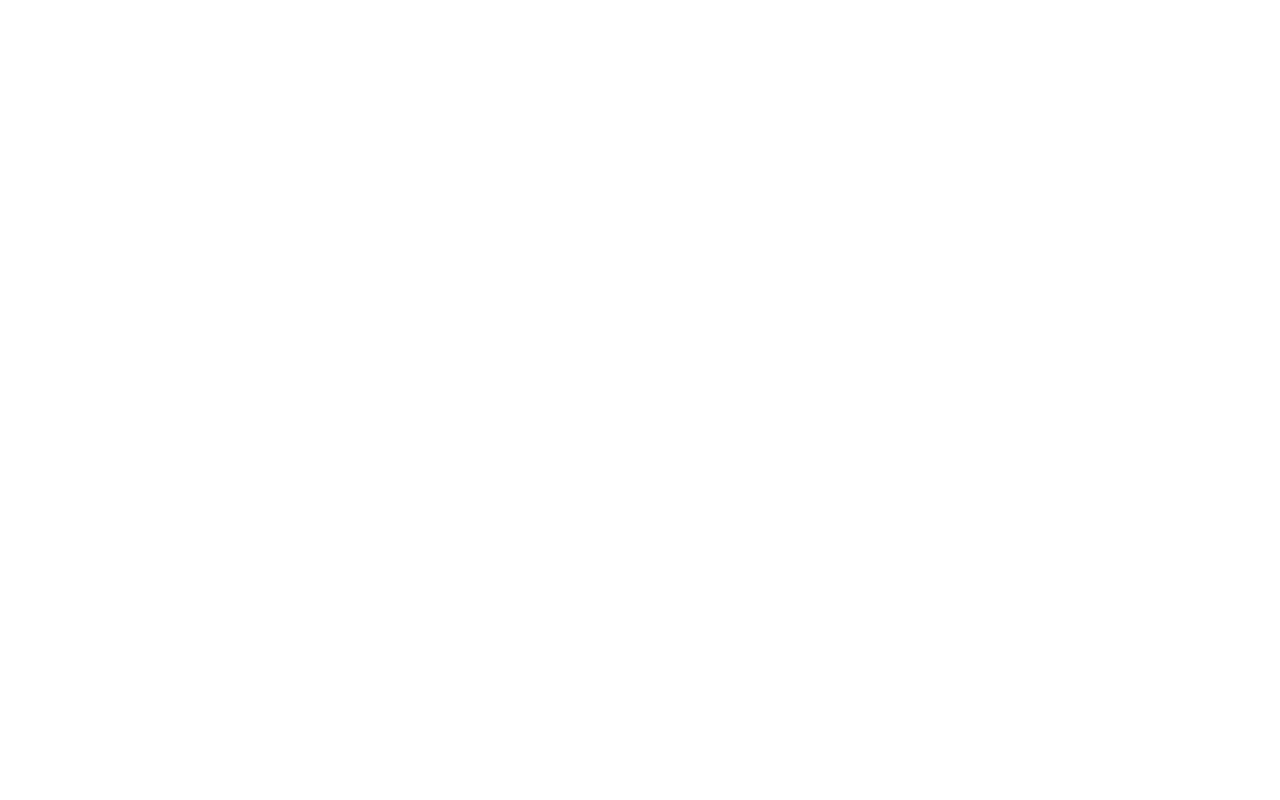
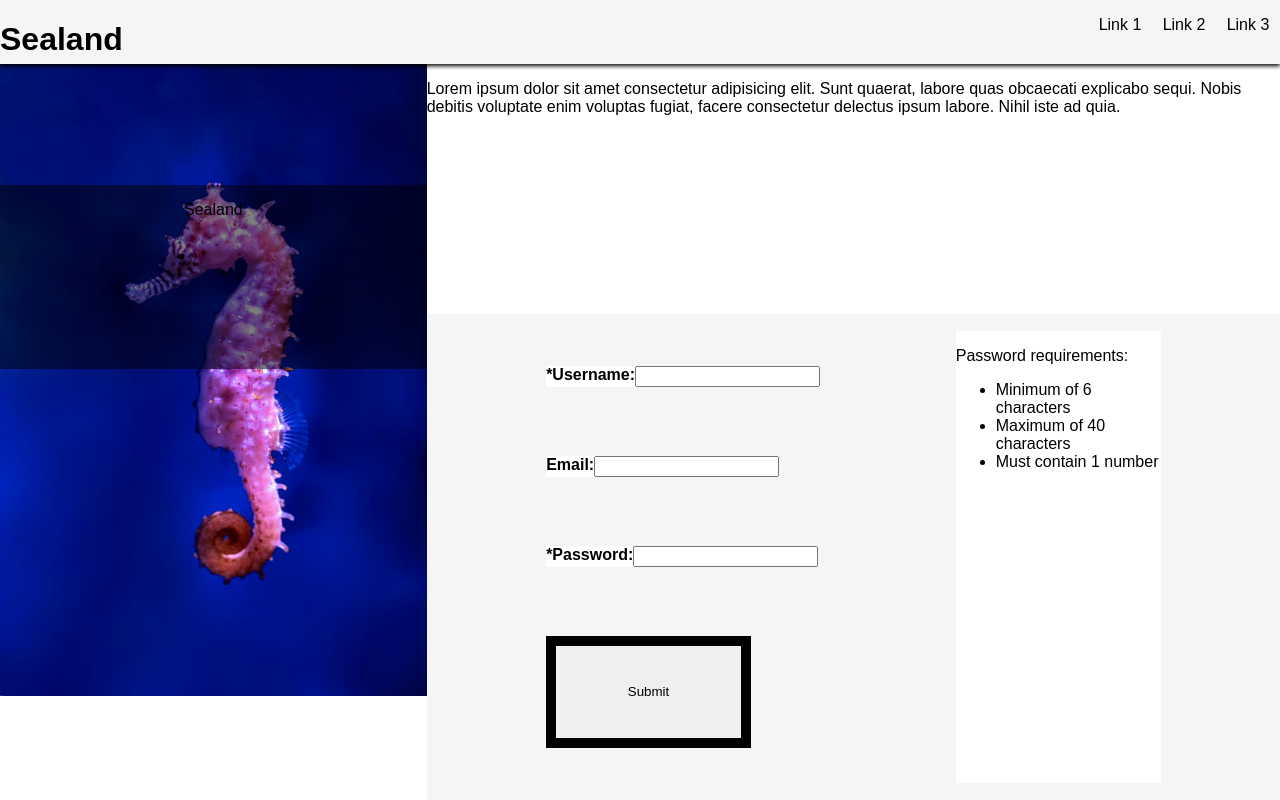
Before and after one commit to cheesyballer/odin-sign-up, a plain HTML site: page index.html in a window 1280 px wide. Drawn offline with Linux system fonts and the light colour scheme.

Commit message:
feat: position content and add placeholder text

```diff
--- a/index.html
+++ b/index.html
@@ -3,9 +3,62 @@
 <head>
     <meta charset="UTF-8">
     <meta name="viewport" content="width=device-width, initial-scale=1.0">
+    <link rel="stylesheet" href="style.css">
     <title>Sealand | Sign-up</title>
 </head>
 <body>
+    <div class="header">
+        <div id="home_button">
+            <h1>Sealand</h1>
+        </div>
+        <div id="links">
+            <p>Link 1</p>
+            <p>Link 2</p>
+            <p>Link 3</p>
+        </div>
+    </div>
 
+    <div class="content">
+        <div class="picture">
+            <img src="seahorse.jpg" alt="A picture of a seahorse">
+            <div id="text_over_image">
+                <p id="cool_text">Sealand</p>
+            </div>
+        </div>
+        <div class="text">
+            <div class="call_to_action">
+                <p>Lorem ipsum dolor sit amet consectetur adipisicing elit. Sunt quaerat, labore quas obcaecati explicabo sequi. Nobis debitis voluptate enim voluptas fugiat, facere consectetur delectus ipsum labore. Nihil iste ad quia.</p>
+            </div>
+            <div class="form">
+                <form action="" method="post">
+                    <div>
+                        <div><label for="username"><b>*Username:</b></label></div>
+                        <input type="text" name="username" id="user">
+                    </div>
+
+                    <div>
+                        <div><label for="email"><b>Email:</b></label></div>
+                        <input type="email" name="email" id="email">
+                    </div>
+
+                    <div>
+                        <div><label for="password"><b>*Password:</b></label></div>
+                        <input type="password" name="password" id="pw">
+                    </div>
+
+                    <button type="submit">Submit</button>
+                </form>
+
+                <div>
+                    <p>Password requirements:</p>
+                    <ul>
+                        <li>Minimum of 6 characters</li>
+                        <li>Maximum of 40 characters</li>
+                        <li>Must contain 1 number</li>
+                    </ul>
+                </div>
+            </div>
+        </div>
+    </div>
 </body>
 </html>
--- a/style.css
+++ b/style.css
@@ -0,0 +1,129 @@
+:root {
+  height: 100%;
+  font-family: fantasy;
+  overflow: hidden;
+
+  --header: whitesmoke;
+  --background: white;
+  --text-background: whitesmoke;
+}
+
+body {
+  height: calc(100% - 4rem);
+  margin: 0;
+
+  padding-top: 4rem;
+}
+
+.header {
+  position: fixed;
+  top: 0;
+  left: 0;
+  right: 0;
+  width: 100%;
+  height: 4rem;
+
+  background-color: var(--header);
+  filter: drop-shadow(0 2px 2px black);
+
+  display: flex;
+  justify-content: space-between;
+}
+
+#links {
+  display: flex;
+  width: 15%;
+  justify-content: space-around;
+}
+
+.content {
+  display: flex;
+  height: 100%;
+}
+
+.picture {
+  flex: 1;
+}
+
+img {
+  width: 100%;
+  max-height: 100%;
+  object-fit: cover;
+}
+
+#text_over_image {
+  position: relative;
+  width: 100%;
+  height: 25%;
+  background-color: rgba(0,0,0,0.5);
+  top: -70%;
+  left: 0;
+
+  display: flex;
+  justify-content: center;
+  align-content: center;
+}
+
+#text_over_image>p {
+  width: max-content;
+}
+
+.text {
+  flex: 2;
+  display: flex;
+  flex-direction: column;
+  justify-content: space-around;
+  align-items: center;
+
+  background-color: var(--background);
+}
+
+.call_to_action {
+  height: 34%;
+  width: 100%;
+}
+
+.form {
+  width: 100%;
+  height: 66%;
+  background-color: var(--text-background);
+  padding: 2%;
+  box-sizing: border-box;
+
+  display: flex;
+  justify-content: center;
+}
+
+form {
+  width: 50%;
+  height: 100%;
+
+  display: flex;
+  flex-direction: column;
+  justify-content: space-around;
+}
+
+form>div {
+  width: 50%;
+  display: flex;
+  justify-content: space-between;
+  background: var(--background)
+}
+
+form>div>div {
+  width: 100%;
+  display: flex;
+  justify-content: center;
+}
+
+button {
+  width: 50%;
+  height: 25%;
+  border: solid 10px black;
+}
+
+.form>div {
+  background: var(--background);
+  width: 25%;
+  height: 100%;
+}
```
